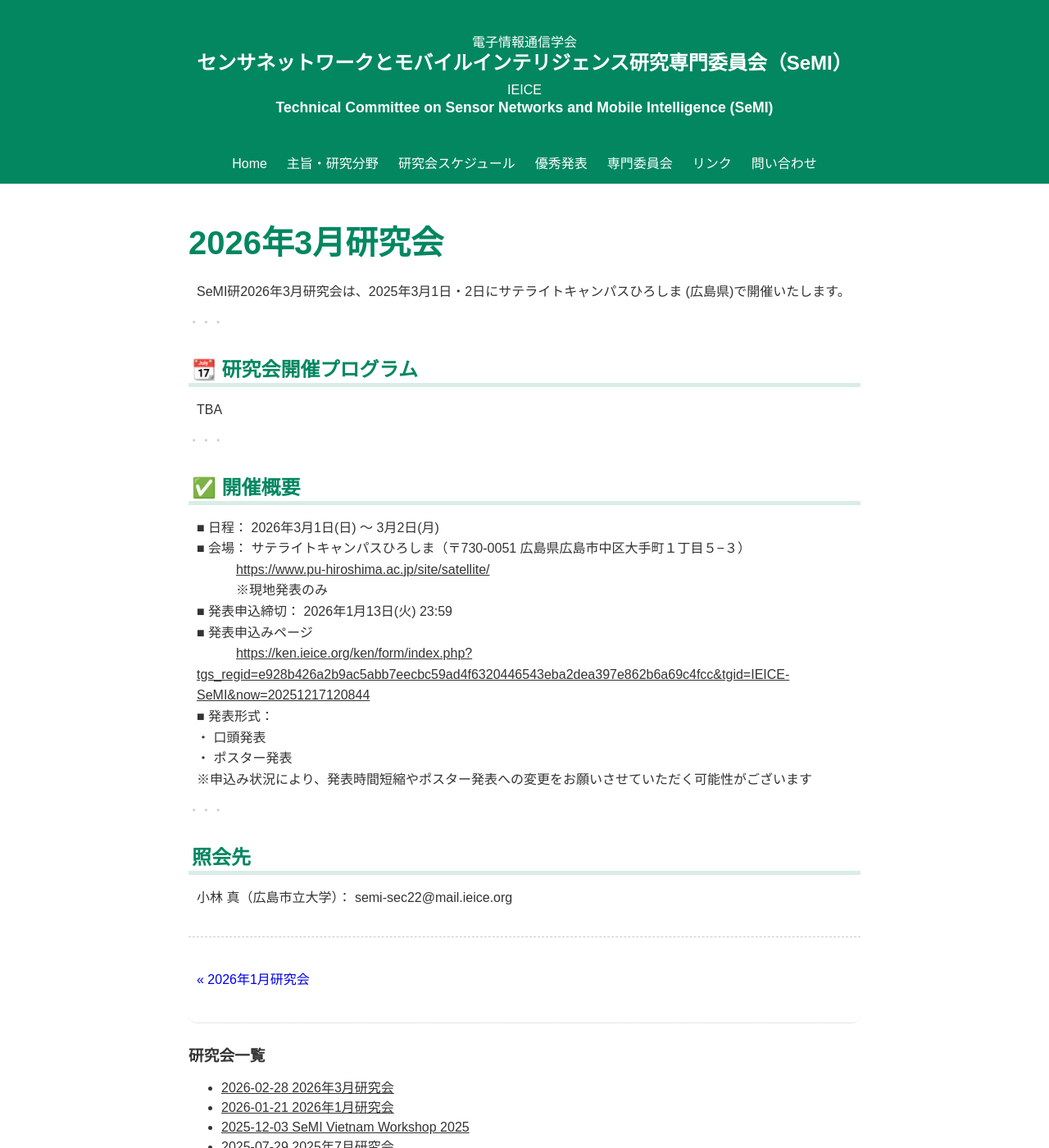
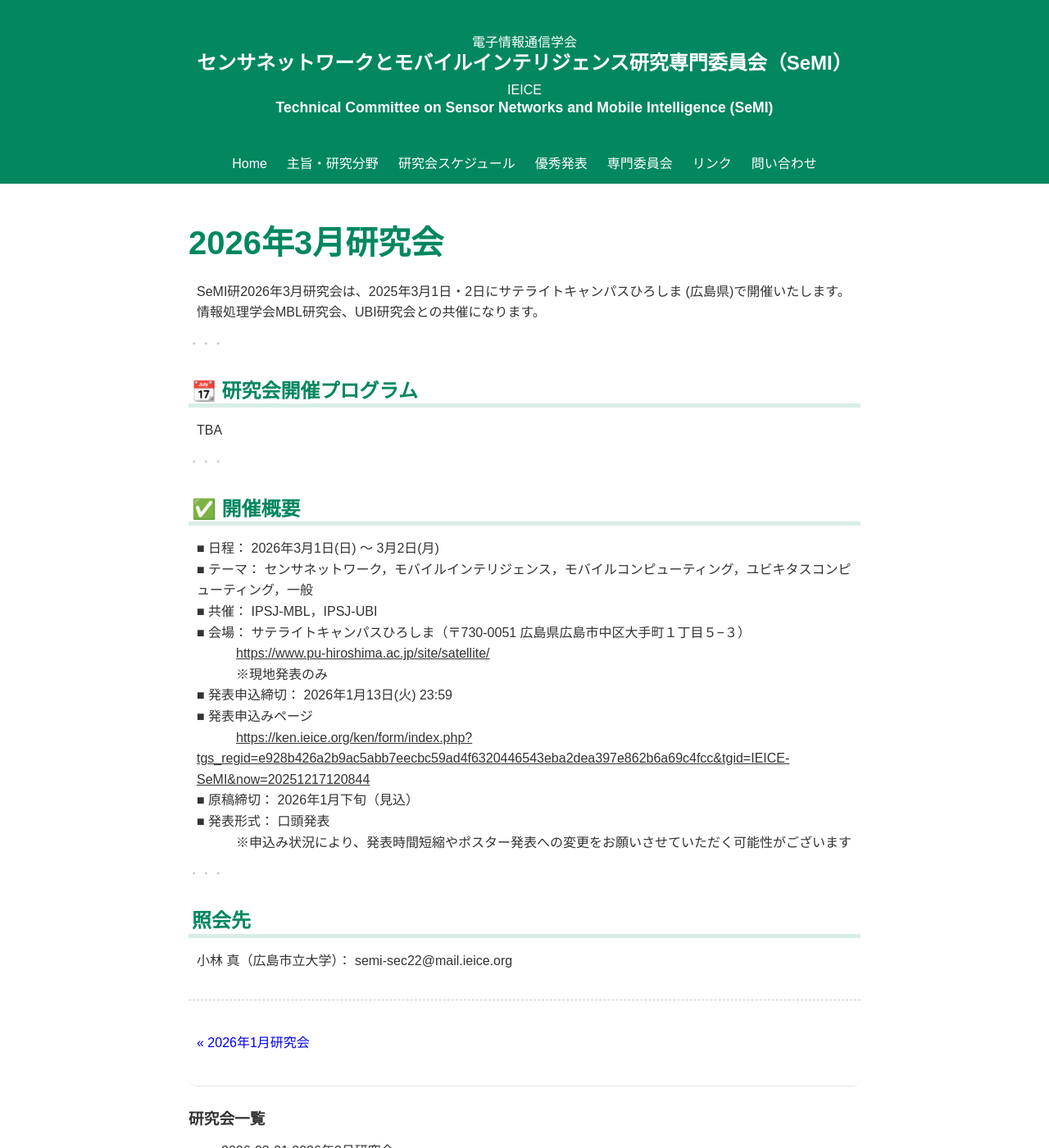
Before and after one commit to IEICE-SeMI/ieice-semi.github.io, a Jekyll site: the page built from docs/_posts/2026-03-01-conf.md, in a window 1280 px wide and 1400 px high. Shown: the whole window at 82% size. Built offline with Jekyll 4.4.1, drawn with Linux system fonts in a browser that asks for light colours.

Commit message:
update 202603conf

```diff
--- a/docs/_posts/2026-03-01-conf.md
+++ b/docs/_posts/2026-03-01-conf.md
@@ -1,11 +1,11 @@
 ---
 layout: post
 title:  "2026年3月研究会"
-date:   2026-03-01 00:00:00 +0900
+date:   2026-03-01 23:59:59 +0900
 categories: event
 ---
 
-SeMI研2026年3月研究会は、2025年3月1日・2日にサテライトキャンパスひろしま (広島県)で開催いたします。
+SeMI研2026年3月研究会は、2025年3月1日・2日にサテライトキャンパスひろしま (広島県)で開催いたします。情報処理学会MBL研究会、UBI研究会との共催になります。
 
 ------
 
@@ -18,16 +18,17 @@ TBA
 ## ✅ 開催概要
 
 ■ 日程： 2026年3月1日(日) 〜 3月2日(月)
+■ テーマ： センサネットワーク，モバイルインテリジェンス，モバイルコンピューティング，ユビキタスコンピューティング，一般
+■ 共催： IPSJ-MBL，IPSJ-UBI
 ■ 会場： サテライトキャンパスひろしま（〒730-0051 広島県広島市中区大手町１丁目５−３）
 　　　<https://www.pu-hiroshima.ac.jp/site/satellite/>
 　　　※現地発表のみ
 ■ 発表申込締切： 2026年1月13日(火) 23:59
 ■ 発表申込みページ
 　　　<https://ken.ieice.org/ken/form/index.php?tgs_regid=e928b426a2b9ac5abb7eecbc59ad4f6320446543eba2dea397e862b6a69c4fcc&tgid=IEICE-SeMI&now=20251217120844>
-■ 発表形式：
-・ 口頭発表
-・ ポスター発表
-※申込み状況により、発表時間短縮やポスター発表への変更をお願いさせていただく可能性がございます
+■ 原稿締切： 2026年1月下旬（見込）
+■ 発表形式： 口頭発表
+　　　※申込み状況により、発表時間短縮やポスター発表への変更をお願いさせていただく可能性がございます
 
 -----
 
```
